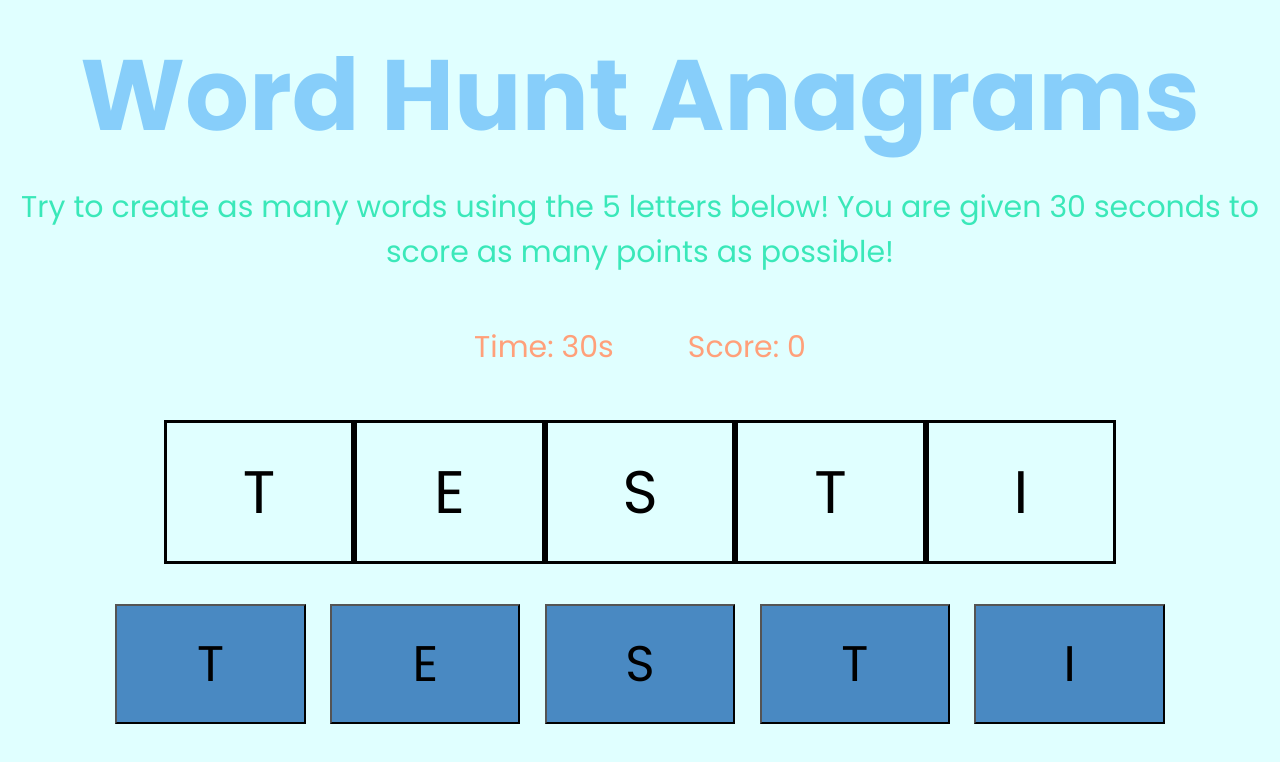
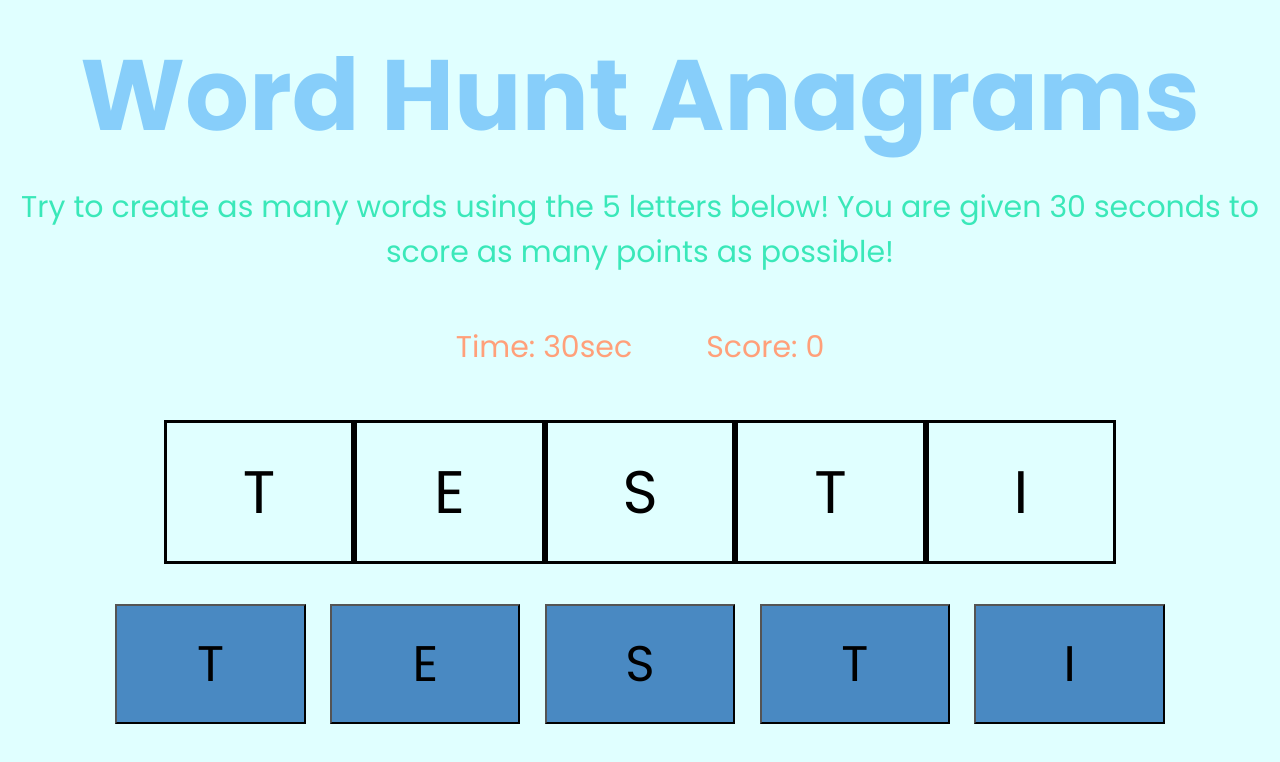
Before and after one commit to Tyanspops/FebServerProj, a website: page public/index.html in a window 1280 px wide. Drawn offline with Linux system fonts and the light colour scheme; files whose address does not match are found by name.

Commit message:
Update index text

```diff
--- a/public/index.html
+++ b/public/index.html
@@ -10,7 +10,7 @@
         <br>
         <p id = "data">
             <span id = "timer">
-                Time: 30s
+                Time: 30sec
             </span>
             &nbsp;&nbsp;&nbsp;&nbsp;&nbsp;&nbsp;
             <span id = "score">
```
